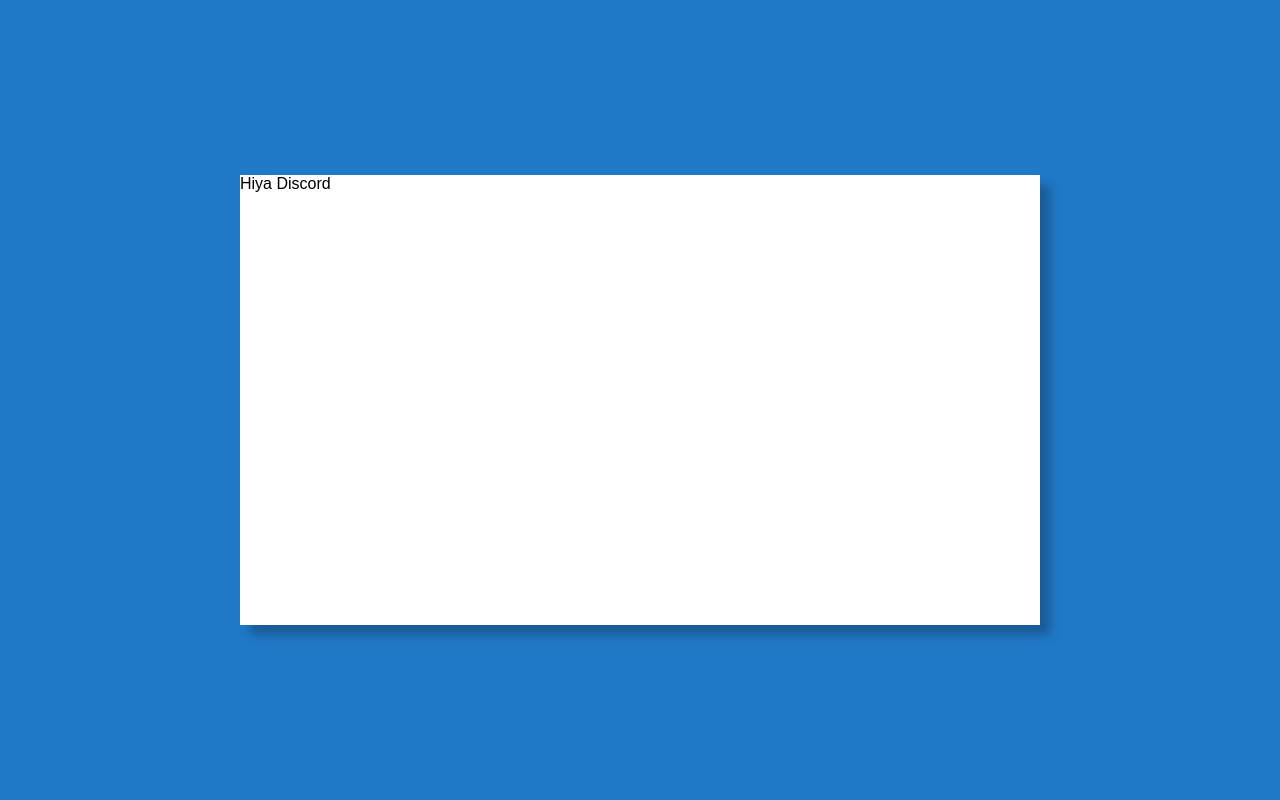
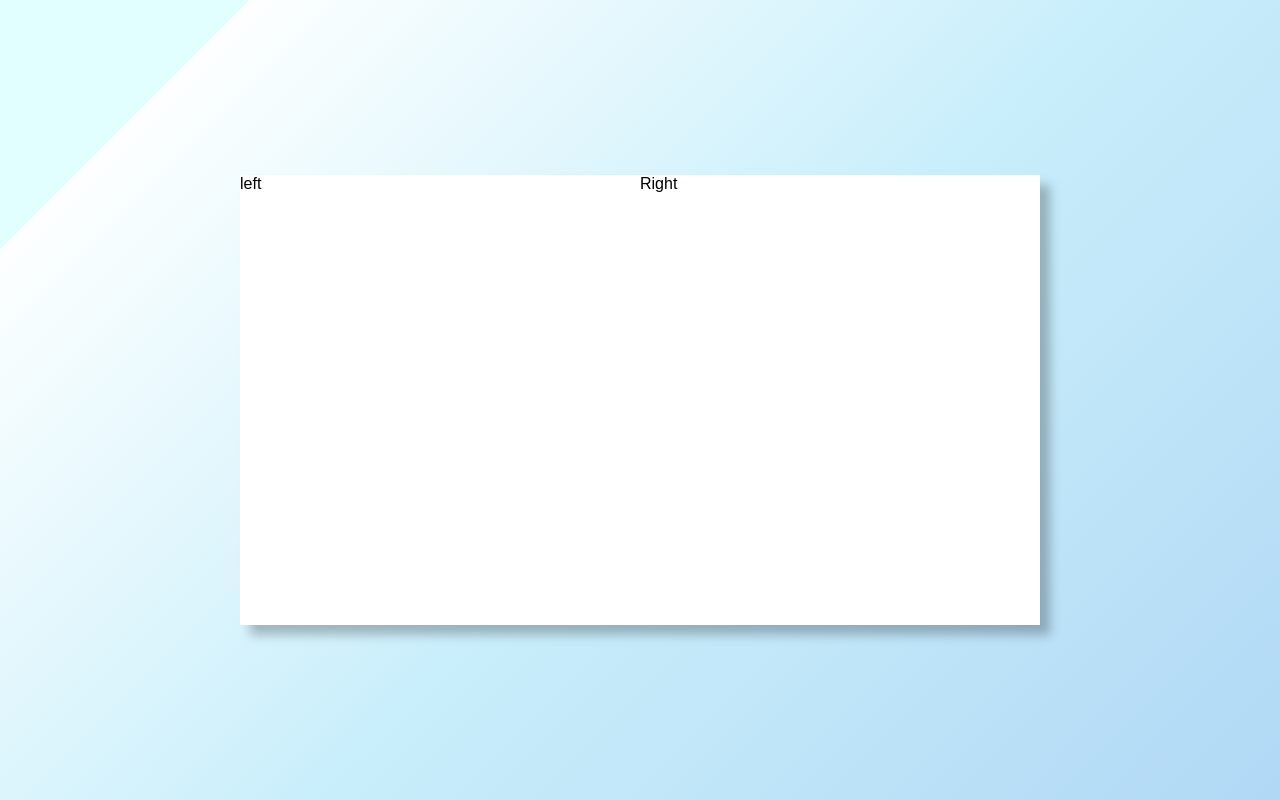
Before and after one commit to coryschimm/react-resume-site, a React (Create React App) app: page / in a window 1280 px wide. Built offline with nearby package versions, Linux system fonts and the light colour scheme.

Commit message:
code cleanup changes

```diff
--- a/src/App.js
+++ b/src/App.js
@@ -1,6 +1,7 @@
 import React, { Component } from "react";
 import styled, { keyframes } from "styled-components";
 import OverView from "./OverView";
+import EducationView from "./EducationView";
 
 const fadeIn = keyframes`
   from {
@@ -65,7 +66,7 @@ class App extends Component {
       this.setState(() => {
         return {
           visible: false,
-          text: text
+          view: text
         };
       });
     }, 250);
@@ -75,7 +76,9 @@ class App extends Component {
     switch (this.state.view) {
       case "overview":
         return <OverView />;
-        break;
+
+      case "education":
+        return <EducationView />;
     }
   }
 
@@ -83,7 +86,7 @@ class App extends Component {
     return (
       <SiteContainer
         onClick={() => {
-          this.changeView("a");
+          this.changeView("education");
         }}
       >
         <ContentContainer out={this.state.visible}>
--- /dev/null
+++ b/src/EducationView.js
@@ -0,0 +1,18 @@
+import React, { Component } from "react";
+import styled, { keyframes } from "styled-components";
+
+class EducationView extends Component {
+  constructor() {
+    super();
+    this.state = {
+      visible: false,
+      text: "anime"
+    };
+  }
+
+  render() {
+    return <div>Education</div>;
+  }
+}
+
+export default EducationView;
--- a/src/OverView.js
+++ b/src/OverView.js
@@ -1,5 +1,15 @@
 import React, { Component } from "react";
 import styled, { keyframes } from "styled-components";
+
+const Container = styled.div`
+  display: flex;
+  flex-direction: row;
+`;
+
+const LeftContainer = styled.div`
+  width: 50%;
+  height: 450px;
+`;
 
 class OverView extends Component {
   constructor() {
@@ -11,7 +21,16 @@ class OverView extends Component {
   }
 
   render() {
-    return <div>Hiya Discord</div>;
+    return (
+      <Container>
+        <LeftContainer>
+          left
+        </LeftContainer>
+        <LeftContainer>
+          Right
+        </LeftContainer>
+      </Container>
+    );
   }
 }
 
--- a/src/index.css
+++ b/src/index.css
@@ -2,7 +2,41 @@ body {
   margin: 0;
   padding: 0;
   font-family: sans-serif;
-  /* Permalink - use to edit and share this gradient: http://colorzilla.com/gradient-editor/#1e5799+0,2989d8+30,207cca+67,7db9e8+100 */
-  /* Permalink - use to edit and share this gradient: http://colorzilla.com/gradient-editor/#87e0fd+0,53cbf1+40,05abe0+100;Blue+3D+%23+16 */
-  background: #2079c7;
+  /* Permalink - use to edit and share this gradient: http://colorzilla.com/gradient-editor/#a7c7dc+19,85b2d3+100 */
+  /* Permalink - use to edit and share this gradient: http://colorzilla.com/gradient-editor/#e1ffff+0,e1ffff+7,e1ffff+12,fdffff+12,e6f8fd+30,c8eefb+54,bee4f8+75,b1d8f5+100;Blue+Pipe+%232 */
+  background: rgb(225, 255, 255); /* Old browsers */
+  background: -moz-linear-gradient(
+    -45deg,
+    rgba(225, 255, 255, 1) 0%,
+    rgba(225, 255, 255, 1) 7%,
+    rgba(225, 255, 255, 1) 12%,
+    rgba(253, 255, 255, 1) 12%,
+    rgba(230, 248, 253, 1) 30%,
+    rgba(200, 238, 251, 1) 54%,
+    rgba(190, 228, 248, 1) 75%,
+    rgba(177, 216, 245, 1) 100%
+  ); /* FF3.6-15 */
+  background: -webkit-linear-gradient(
+    -45deg,
+    rgba(225, 255, 255, 1) 0%,
+    rgba(225, 255, 255, 1) 7%,
+    rgba(225, 255, 255, 1) 12%,
+    rgba(253, 255, 255, 1) 12%,
+    rgba(230, 248, 253, 1) 30%,
+    rgba(200, 238, 251, 1) 54%,
+    rgba(190, 228, 248, 1) 75%,
+    rgba(177, 216, 245, 1) 100%
+  ); /* Chrome10-25,Safari5.1-6 */
+  background: linear-gradient(
+    135deg,
+    rgba(225, 255, 255, 1) 0%,
+    rgba(225, 255, 255, 1) 7%,
+    rgba(225, 255, 255, 1) 12%,
+    rgba(253, 255, 255, 1) 12%,
+    rgba(230, 248, 253, 1) 30%,
+    rgba(200, 238, 251, 1) 54%,
+    rgba(190, 228, 248, 1) 75%,
+    rgba(177, 216, 245, 1) 100%
+  ); /* W3C, IE10+, FF16+, Chrome26+, Opera12+, Safari7+ */
+  filter: progid:DXImageTransform.Microsoft.gradient( startColorstr='#e1ffff', endColorstr='#b1d8f5',GradientType=1 ); /* IE6-9 fallback on horizontal gradient */
 }
--- a/src/index.js
+++ b/src/index.js
@@ -4,5 +4,6 @@ import "./index.css";
 import App from "./App";
 import registerServiceWorker from "./registerServiceWorker";
 
+console.log(">>>>", window.innerWidth);
 ReactDOM.render(<App />, document.getElementById("root"));
 registerServiceWorker();
```
